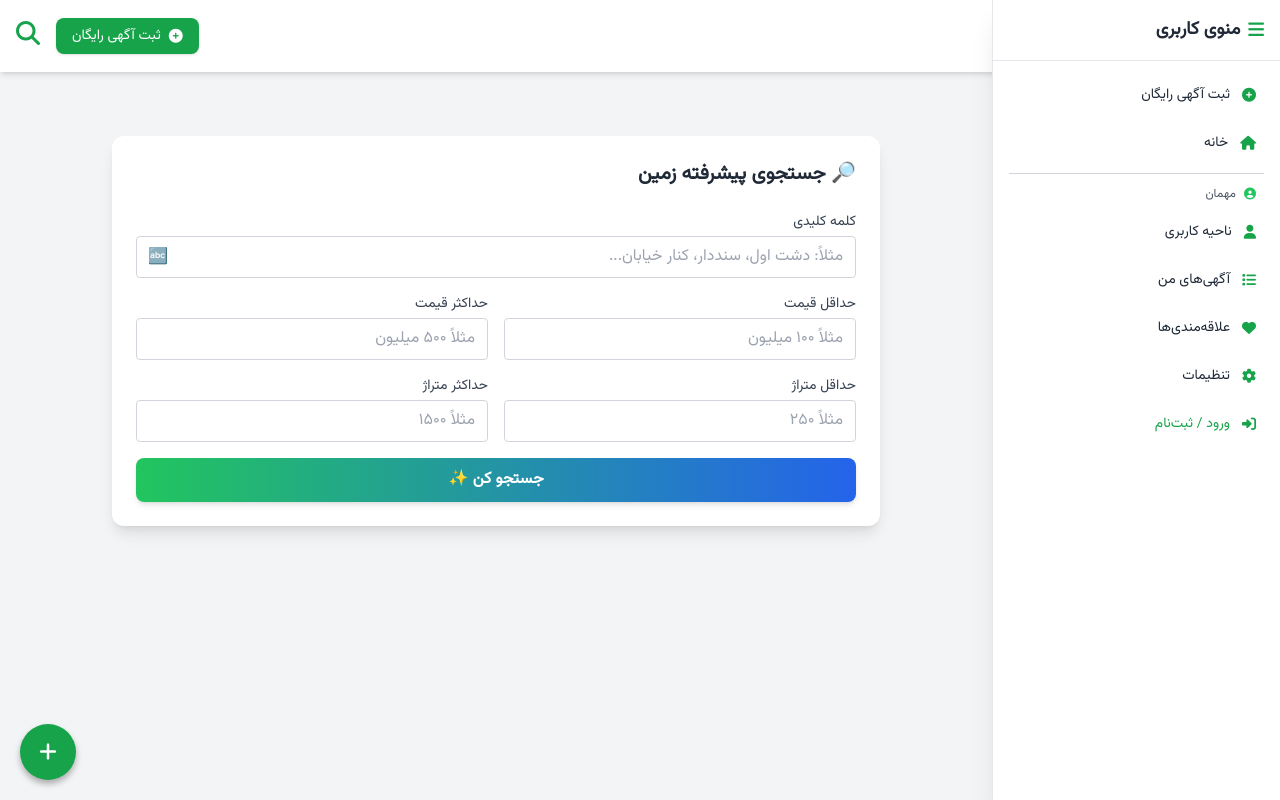
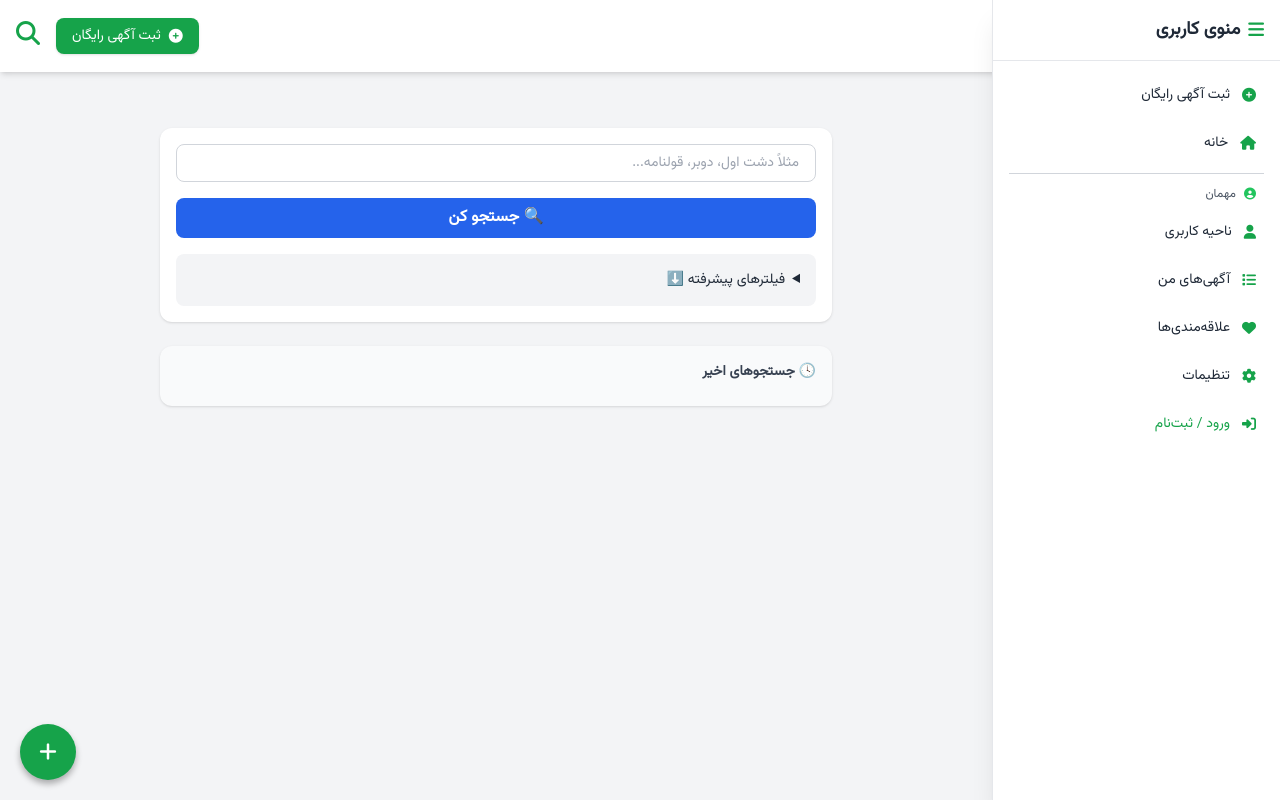
Before and after one commit to asman-trader/garmabsard-flask, a Flask app: page /search in a window 1280 px wide. Run offline with Flask 3, Linux system fonts and the light colour scheme; some libraries are stand-ins or nearby versions.

Commit message:
Auto commit version v1

```diff
--- a/app/templates/search.html
+++ b/app/templates/search.html
@@ -1,64 +1,78 @@
 {% extends "base.html" %}
-{% block title %}جستجوی پیشرفته زمین{% endblock %}
+{% block title %}جستجوی زمین{% endblock %}
 
 {% block content %}
-<div class="max-w-3xl mx-auto mt-10 p-6 bg-white dark:bg-gray-800 rounded-xl shadow-lg">
-  <h1 class="text-xl font-bold mb-6 text-gray-800 dark:text-white flex items-center gap-2">
-    🔎 جستجوی پیشرفته زمین
-  </h1>
+<div class="max-w-2xl mx-auto mt-8 p-4 bg-white dark:bg-gray-800 rounded-xl shadow">
 
-  <form method="get" action="{{ url_for('main.search_results') }}" class="grid grid-cols-1 md:grid-cols-2 gap-4">
+  <!-- 🔍 جستجو سریع -->
+  <form method="get" action="{{ url_for('main.search_results') }}" class="space-y-4" id="search-form">
+    <input type="text" name="q" placeholder="مثلاً دشت اول، دوبر، قولنامه..."
+           class="w-full px-4 py-2 rounded-lg border border-gray-300 dark:border-gray-600 dark:bg-gray-700 dark:text-white text-sm"
+           value="{{ request.args.get('q', '') }}" oninput="storeSearchQuery(this.value)">
 
-    <!-- عبارت جستجو -->
-    <div class="col-span-2">
-      <label for="q" class="block mb-1 text-sm font-medium text-gray-700 dark:text-gray-200">کلمه کلیدی</label>
-      <div class="relative">
-        <input type="text" id="q" name="q"
-               class="w-full pl-10 pr-3 py-2 rounded border border-gray-300 dark:border-gray-600 dark:bg-gray-700 dark:text-white"
-               placeholder="مثلاً: دشت اول، سنددار، کنار خیابان..." required>
-        <span class="absolute left-3 top-2.5 text-gray-400 dark:text-gray-300">🔤</span>
+    <button type="submit"
+            class="w-full bg-blue-600 hover:bg-blue-700 text-white font-bold py-2 rounded-lg transition">
+      🔍 جستجو کن
+    </button>
+
+    <!-- 📁 فیلترهای بیشتر -->
+    <details class="bg-gray-100 dark:bg-gray-700 p-4 rounded-lg mt-4">
+      <summary class="cursor-pointer text-sm font-medium text-gray-800 dark:text-white">
+        فیلترهای پیشرفته ⬇️
+      </summary>
+      <div class="mt-4 space-y-3 text-sm text-gray-800 dark:text-white">
+        <div class="flex gap-2">
+          <input type="number" name="min_price" placeholder="حداقل قیمت"
+                 class="w-1/2 px-3 py-2 rounded-lg border border-gray-300 dark:border-gray-600 dark:bg-gray-600 dark:text-white"
+                 value="{{ request.args.get('min_price', '') }}">
+          <input type="number" name="max_price" placeholder="حداکثر قیمت"
+                 class="w-1/2 px-3 py-2 rounded-lg border border-gray-300 dark:border-gray-600 dark:bg-gray-600 dark:text-white"
+                 value="{{ request.args.get('max_price', '') }}">
+        </div>
+
+        <div class="flex gap-2">
+          <input type="number" name="min_size" placeholder="حداقل متراژ"
+                 class="w-1/2 px-3 py-2 rounded-lg border border-gray-300 dark:border-gray-600 dark:bg-gray-600 dark:text-white"
+                 value="{{ request.args.get('min_size', '') }}">
+          <input type="number" name="max_size" placeholder="حداکثر متراژ"
+                 class="w-1/2 px-3 py-2 rounded-lg border border-gray-300 dark:border-gray-600 dark:bg-gray-600 dark:text-white"
+                 value="{{ request.args.get('max_size', '') }}">
+        </div>
       </div>
-    </div>
-
-    <!-- حداقل قیمت -->
-    <div>
-      <label for="min_price" class="block mb-1 text-sm font-medium text-gray-700 dark:text-gray-200">حداقل قیمت</label>
-      <input type="number" id="min_price" name="min_price" min="0"
-             class="w-full px-3 py-2 rounded border border-gray-300 dark:border-gray-600 dark:bg-gray-700 dark:text-white"
-             placeholder="مثلاً ۱۰۰ میلیون">
-    </div>
-
-    <!-- حداکثر قیمت -->
-    <div>
-      <label for="max_price" class="block mb-1 text-sm font-medium text-gray-700 dark:text-gray-200">حداکثر قیمت</label>
-      <input type="number" id="max_price" name="max_price" min="0"
-             class="w-full px-3 py-2 rounded border border-gray-300 dark:border-gray-600 dark:bg-gray-700 dark:text-white"
-             placeholder="مثلاً ۵۰۰ میلیون">
-    </div>
-
-    <!-- حداقل متراژ -->
-    <div>
-      <label for="min_size" class="block mb-1 text-sm font-medium text-gray-700 dark:text-gray-200">حداقل متراژ</label>
-      <input type="number" id="min_size" name="min_size" min="0"
-             class="w-full px-3 py-2 rounded border border-gray-300 dark:border-gray-600 dark:bg-gray-700 dark:text-white"
-             placeholder="مثلاً ۲۵۰">
-    </div>
-
-    <!-- حداکثر متراژ -->
-    <div>
-      <label for="max_size" class="block mb-1 text-sm font-medium text-gray-700 dark:text-gray-200">حداکثر متراژ</label>
-      <input type="number" id="max_size" name="max_size" min="0"
-             class="w-full px-3 py-2 rounded border border-gray-300 dark:border-gray-600 dark:bg-gray-700 dark:text-white"
-             placeholder="مثلاً ۱۵۰۰">
-    </div>
-
-    <!-- دکمه جستجو -->
-    <div class="col-span-2">
-      <button type="submit"
-              class="w-full bg-gradient-to-r from-green-500 to-blue-600 hover:from-green-600 hover:to-blue-700 transition text-white font-bold py-2.5 rounded-lg shadow-md">
-        جستجو کن ✨
-      </button>
-    </div>
+    </details>
   </form>
 </div>
+
+<!-- 🕓 جستجوهای اخیر -->
+<div class="max-w-2xl mx-auto mt-6 p-4 bg-gray-50 dark:bg-gray-900 rounded-xl shadow text-sm">
+  <h2 class="font-semibold text-gray-700 dark:text-white mb-2">🕓 جستجوهای اخیر</h2>
+  <ul id="search-history" class="text-gray-600 dark:text-gray-300 space-y-1"></ul>
+</div>
+
+<script>
+// ذخیره عبارت جستجو در localStorage
+function storeSearchQuery(q) {
+  if (!q.trim()) return;
+  let history = JSON.parse(localStorage.getItem('searchHistory') || '[]');
+  if (!history.includes(q)) {
+    history.unshift(q);
+    if (history.length > 5) history = history.slice(0, 5);
+    localStorage.setItem('searchHistory', JSON.stringify(history));
+    renderSearchHistory();
+  }
+}
+
+// نمایش تاریخچه
+function renderSearchHistory() {
+  const history = JSON.parse(localStorage.getItem('searchHistory') || '[]');
+  const ul = document.getElementById('search-history');
+  ul.innerHTML = '';
+  history.forEach(item => {
+    ul.innerHTML += `<li class="border-b pb-1 cursor-pointer hover:text-blue-600"
+                      onclick="document.querySelector('input[name=q]').value='${item}'">
+                      🔹 ${item}</li>`;
+  });
+}
+renderSearchHistory();
+</script>
 {% endblock %}
```
